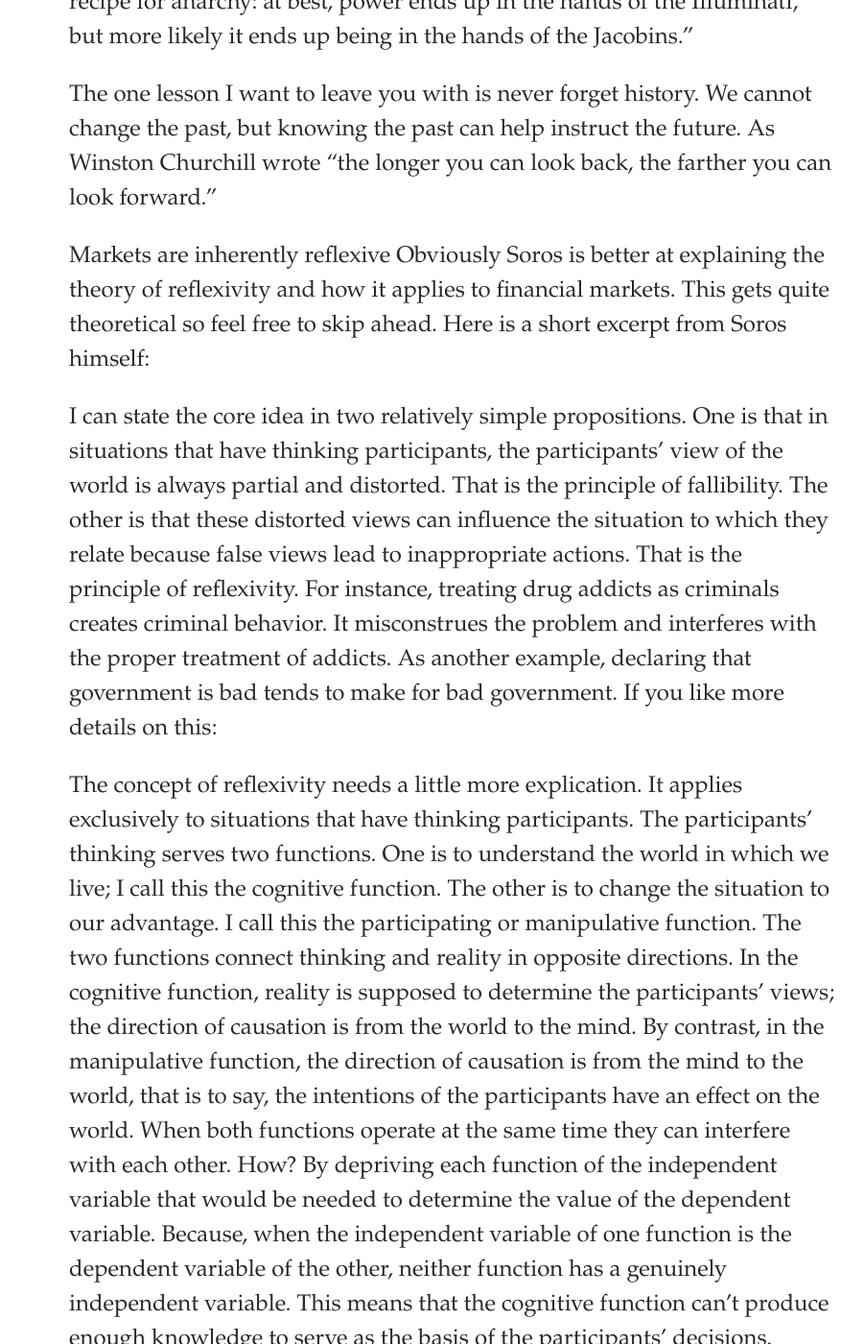
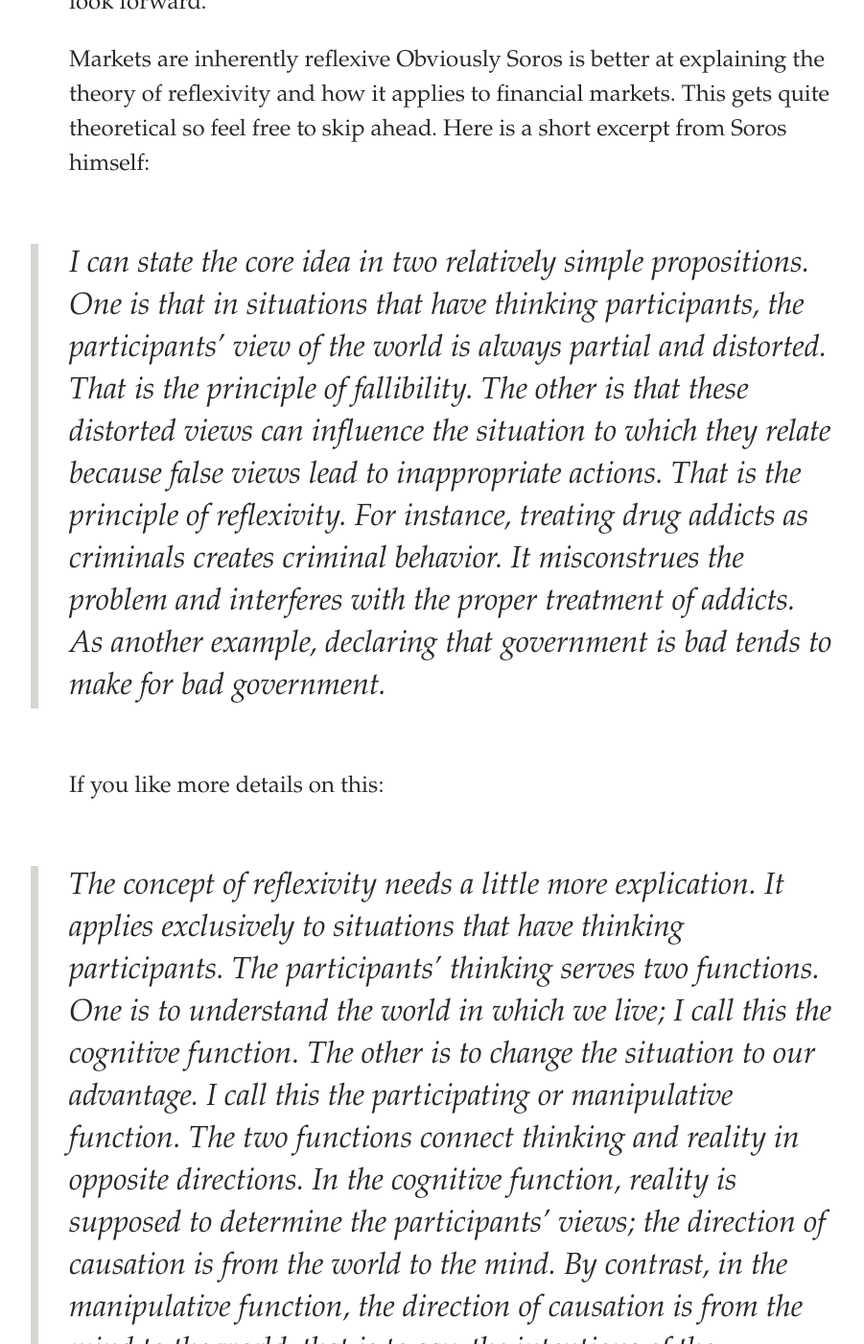
Before and after one commit to linkneuro/linkneuro.github.io, a Jekyll site: the page built from _posts/2017-01-01-the-future-is-networked.md, in a window 1280 px wide and 1400 px high, scrolled down 8292 px. Shown: the whole window at 96% size, without its empty margins (168-1069 px from the left). Built offline with Jekyll 4.4.1, drawn with Linux system fonts in a browser that asks for light colours; some of the changed text lies outside the part shown.

Commit message:
Update 2017-01-01-the-future-is-networked.md

```diff
--- a/_posts/2017-01-01-the-future-is-networked.md
+++ b/_posts/2017-01-01-the-future-is-networked.md
@@ -75,18 +76,19 @@
 Markets are inherently reflexive
 Obviously Soros is better at explaining the theory of reflexivity and how it applies to financial markets. This gets quite theoretical so feel free to skip ahead. Here is a short excerpt from Soros himself:
 
-I can state the core idea in two relatively simple propositions. One is that in situations that have thinking participants, the participants’ view of the world is always partial and distorted. That is the principle of fallibility. The other is that these distorted views can influence the situation to which they relate because false views lead to inappropriate actions. That is the principle of reflexivity. For instance, treating drug addicts as criminals creates criminal behavior. It misconstrues the problem and interferes with the proper treatment of addicts. As another example, declaring that government is bad tends to make for bad government.
+> I can state the core idea in two relatively simple propositions. One is that in situations that have thinking participants, the participants’ view of the world is always partial and distorted. That is the principle of fallibility. The other is that these distorted views can influence the situation to which they relate because false views lead to inappropriate actions. That is the principle of reflexivity. For instance, treating drug addicts as criminals creates criminal behavior. It misconstrues the problem and interferes with the proper treatment of addicts. As another example, declaring that government is bad tends to make for bad government.
+
 If you like more details on this:
 
-The concept of reflexivity needs a little more explication. It applies exclusively to situations that have thinking participants. The participants’ thinking serves two functions. One is to understand the world in which we live; I call this the cognitive function. The other is to change the situation to our advantage. I call this the participating or manipulative function. The two functions connect thinking and reality in opposite directions. In the cognitive function, reality is supposed to determine the participants’ views; the direction of causation is from the world to the mind. By contrast, in the manipulative function, the direction of causation is from the mind to the world, that is to say, the intentions of the participants have an effect on the world. When both functions operate at the same time they can interfere with each other.
-How? By depriving each function of the independent variable that would be needed to determine the value of the dependent variable. Because, when the independent variable of one function is the dependent variable of the other, neither function has a genuinely independent variable. This means that the cognitive function can’t produce enough knowledge to serve as the basis of the participants’ decisions. Similarly, the manipulative function can have an effect on the outcome, but can’t determine it. In other words, the outcome is liable to diverge from the participants’ intentions. There is bound to be some slippage between intentions and actions and further slippage between actions and outcomes. As a result, there is an element of uncertainty both in our understanding of reality and in the actual course of events.
-To understand the uncertainties associated with reflexivity, we need to probe a little further. If the cognitive function operated in isolation without any interference from the manipulative function it could produce knowledge. Knowledge is represented by true statements. A statement is true if it corresponds to the facts — that is what the correspondence theory of truth tells us. But if there is interference from the manipulative function, the facts no longer serve as an independent criterion by which the truth of a statement can be judged because the correspondence may have been brought about by the statement changing the facts.
+> The concept of reflexivity needs a little more explication. It applies exclusively to situations that have thinking participants. The participants’ thinking serves two functions. One is to understand the world in which we live; I call this the cognitive function. The other is to change the situation to our advantage. I call this the participating or manipulative function. The two functions connect thinking and reality in opposite directions. In the cognitive function, reality is supposed to determine the participants’ views; the direction of causation is from the world to the mind. By contrast, in the manipulative function, the direction of causation is from the mind to the world, that is to say, the intentions of the participants have an effect on the world. When both functions operate at the same time they can interfere with each other.
+How? By depriving each function of the independent variable that would be needed to determine the value of the dependent variable. Because, when the independent variable of one function is the dependent variable of the other, neither function has a genuinely independent variable. This means that the cognitive function can’t produce enough knowledge to serve as the basis of the participants’ decisions. Similarly, the manipulative function can have an effect on the outcome, but can’t determine it. In other words, the outcome is liable to diverge from the participants’ intentions. There is bound to be some slippage between intentions and actions and further slippage between actions and outcomes. As a result, there is an element of uncertainty both in our understanding of reality and in the actual course of events. To understand the uncertainties associated with reflexivity, we need to probe a little further. If the cognitive function operated in isolation without any interference from the manipulative function it could produce knowledge. Knowledge is represented by true statements. A statement is true if it corresponds to the facts — that is what the correspondence theory of truth tells us. But if there is interference from the manipulative function, the facts no longer serve as an independent criterion by which the truth of a statement can be judged because the correspondence may have been brought about by the statement changing the facts.
+
 Reflexivity holds a major key in understanding financial bubbles. Next understanding the anatomy of bubbles will save the ordinary speculator probably a lot of tuition that he otherwise will have to pay in the future.
 
 In the real world, the participants’ thinking finds expression not only in statements but also, of course, in various forms of action and behavior. That makes reflexivity a very broad phenomenon that typically takes the form of feedback loops. The participants’ views influence the course of events, and the course of events influences the participants’ views. The influence is continuous and circular; that is what turns it into a feedback loop.
 If you care to read my take on it, I wrote my undergraduate thesis on Soros’s theory of reflexivity. That was a long time ago, so don’t judge me. Alas, I did not do Soros justice, because years later when former Soros CIO and former CEO forwarded my thesis to Soros, I did not get a response back haha
 
-The anatomy of a bubble or boom-bust processes
+# The anatomy of a bubble or boom-bust processes
 “Men, it has been well said, think in herds; it will be seen that they go mad in herds, while they only recover their senses slowly, and one by one.”
  — Gustave Le Bon
 
@@ -94,17 +96,17 @@
 Again, better to be understood in Soros’s own words:
 
 > I have developed a theory about boom-bust processes, or bubbles, along these lines. Every bubble has two components: an underlying trend that prevails in reality and a misconception relating to that trend. A boom-bust process is set in motion when a trend and a misconception positively reinforce each other. The process is liable to be tested by negative feedback along the way. If the trend is strong enough to survive the test, both the trend and the misconception will be further reinforced. Eventually, market expectations become so far removed from reality that people are forced to recognize that a misconception is involved. A twilight period ensues during which doubts grow, and more people loose faith, but the prevailing trend is sustained by inertia. As Chuck Prince, former head of Citigroup said: we must continue dancing until the music stops. Eventually a point is reached when the trend is reversed; it then becomes self reinforcing in the opposite direction…
-… Bubbles that conform to this pattern go through distinct stages: inception; a period of acceleration, interrupted and reinforced by successful tests; a twilight period; and the reversal point or climax, followed by acceleration on the downside culminating in a financial crisis. The length and strength of each stage is unpredictable, but there is an internal logic to the sequence of stages. So the sequence is predictable-but even that can be terminated by government intervention or some other form of negative feedback.
-Typically, bubbles have an asymmetric shape. The boom is long and drawn out: slow to start, it accelerates gradually until it flattens out during the twilight period. The bust is short and steep because it is reinforced by the forced liquidation of unsound positions. Disillusionment turns into panic, reaching its climax in a financial crisis.
-Skin in the game
+… Bubbles that conform to this pattern go through distinct stages: inception; a period of acceleration, interrupted and reinforced by successful tests; a twilight period; and the reversal point or climax, followed by acceleration on the downside culminating in a financial crisis. The length and strength of each stage is unpredictable, but there is an internal logic to the sequence of stages. So the sequence is predictable-but even that can be terminated by government intervention or some other form of negative feedback. Typically, bubbles have an asymmetric shape. The boom is long and drawn out: slow to start, it accelerates gradually until it flattens out during the twilight period. The bust is short and steep because it is reinforced by the forced liquidation of unsound positions. Disillusionment turns into panic, reaching its climax in a financial crisis.
+
+### Skin in the game
 Historically society was run by risk-takers. Prominent ones took more risks than ordinary ones. Given the many pump and dumps, crypto needs more skin in the game inside the system. We need to build economic systems in which risk-taking is not socialized away to certain classes of people.
 
-The 2008 crisis should serve as a lesson learned:
+### The 2008 crisis should serve as a lesson learned:
 
 For instance, bank blowups came in 2008 because of the accumulation of hidden and asymmetric risks in the system: bankers, master risk transferors, could make steady money from a certain class of concealed explosive risks, use academic risk models that don’t work except on paper (because academics know practically nothing about risk), then invoke uncertainty after a blowup (that same unseen and unforecastable Black Swan and that same very, very stubborn author), and keep past income — what I have called the Bob Rubin trade.
 This is a topic worthy its own essay. For now, will end with Taleb’s words, “Well, we have no choice but to decentralize or, more politely, to localize; to have fewer of these immune decision makers.”
 
-The end of Silicon Valley
+### The end of Silicon Valley
 Obviously a bit dramatic as a subtitle, but the core idea persists: in a decentralized future, centralized hubs of innovation should cease to exist. That doesn’t mean that Silicon Valley is in decline, just as the United States may be in decline, but it is all relative. Silicon Valley will remain the leader in global innovation for years to come, but just as Silicon Valley was blind to crypto, it will be blind to other things, problems that it may not see the need to solve when there is real need abroad in developing parts of the world.
 
 Where will innovation in the future come from? It is unlikely to come from just one geographical center like Silicon Valley. The future is decentralized and as a consequence hubs around the world are already challenging Silicon Valley in its supremacy as the sole place where the future is happening.
```
Also changed, not shown: other parts of _posts/2017-01-01-the-future-is-networked.md (+9 -8 lines).
